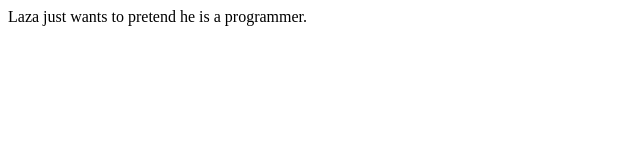
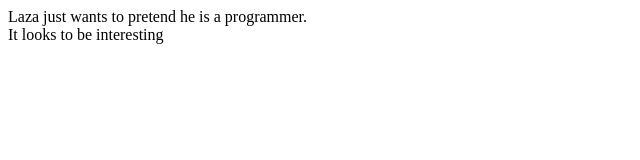
Before and after one commit to Lakimd/vezba, a plain HTML site: page index.html in a window 1280 px wide. Shown: the whole page, without its empty margins (0-640 px from the left). Drawn offline with Linux system fonts and the light colour scheme.

Commit message:
one more div

```diff
--- a/index.html
+++ b/index.html
@@ -1 +1,2 @@
 <div>Laza just wants to pretend he is a programmer.</div>
+<div>It looks to be interesting</div>
```
